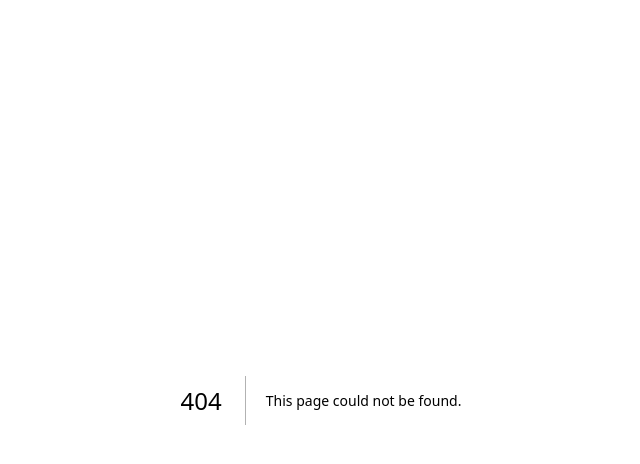
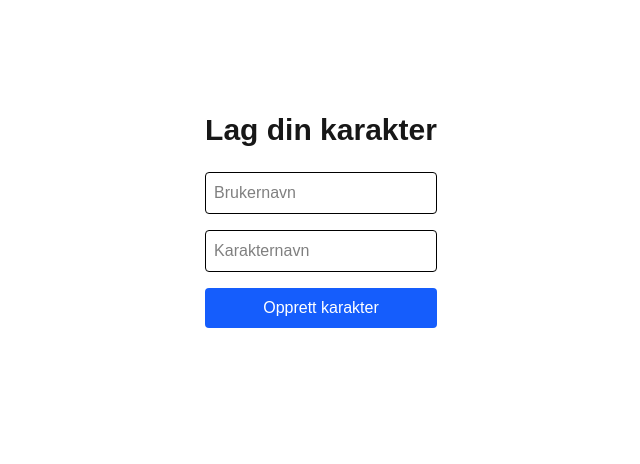
Before and after one commit to Bjarnebrur/min-app, a Next.js app: page /setup in a window 1280 px wide. Before the commit this address had no page. Shown: the top 464 px of the page, without its empty margins (319-959 px from the left). Built offline with nearby package versions, Linux system fonts and the light colour scheme; no server answers.

Commit message:
legg til karakteroppretting

```diff
--- /dev/null
+++ b/app/setup/page.tsx
@@ -0,0 +1,60 @@
+"use client";
+
+import { createClient } from "@/lib/supabase/client";
+import { useState } from "react";
+import { useRouter } from "next/navigation";
+
+export default function SetupPage() {
+  const [username, setUsername] = useState("");
+  const [characterName, setCharacterName] = useState("");
+  const [error, setError] = useState("");
+  const router = useRouter();
+  const supabase = createClient();
+
+  async function handleSubmit(e: React.FormEvent) {
+    e.preventDefault();
+    const { data: { user } } = await supabase.auth.getUser();
+    if (!user) return;
+
+    const { error } = await supabase.from("profiles").insert({
+      id: user.id,
+      username,
+      character_name: characterName,
+    });
+
+    if (error) {
+      setError(error.message);
+    } else {
+      router.push("/");
+    }
+  }
+
+  return (
+    <main className="p-8 max-w-sm mx-auto mt-20">
+      <h1 className="text-3xl font-bold mb-6">Lag din karakter</h1>
+      {error && <p className="text-red-500 mb-4">{error}</p>}
+      <form onSubmit={handleSubmit} className="flex flex-col gap-4">
+        <input
+          type="text"
+          placeholder="Brukernavn"
+          value={username}
+          onChange={(e) => setUsername(e.target.value)}
+          className="border p-2 rounded text-black"
+        />
+        <input
+          type="text"
+          placeholder="Karakternavn"
+          value={characterName}
+          onChange={(e) => setCharacterName(e.target.value)}
+          className="border p-2 rounded text-black"
+        />
+        <button
+          type="submit"
+          className="bg-blue-600 text-white p-2 rounded hover:bg-blue-700"
+        >
+          Opprett karakter
+        </button>
+      </form>
+    </main>
+  );
+}
```
